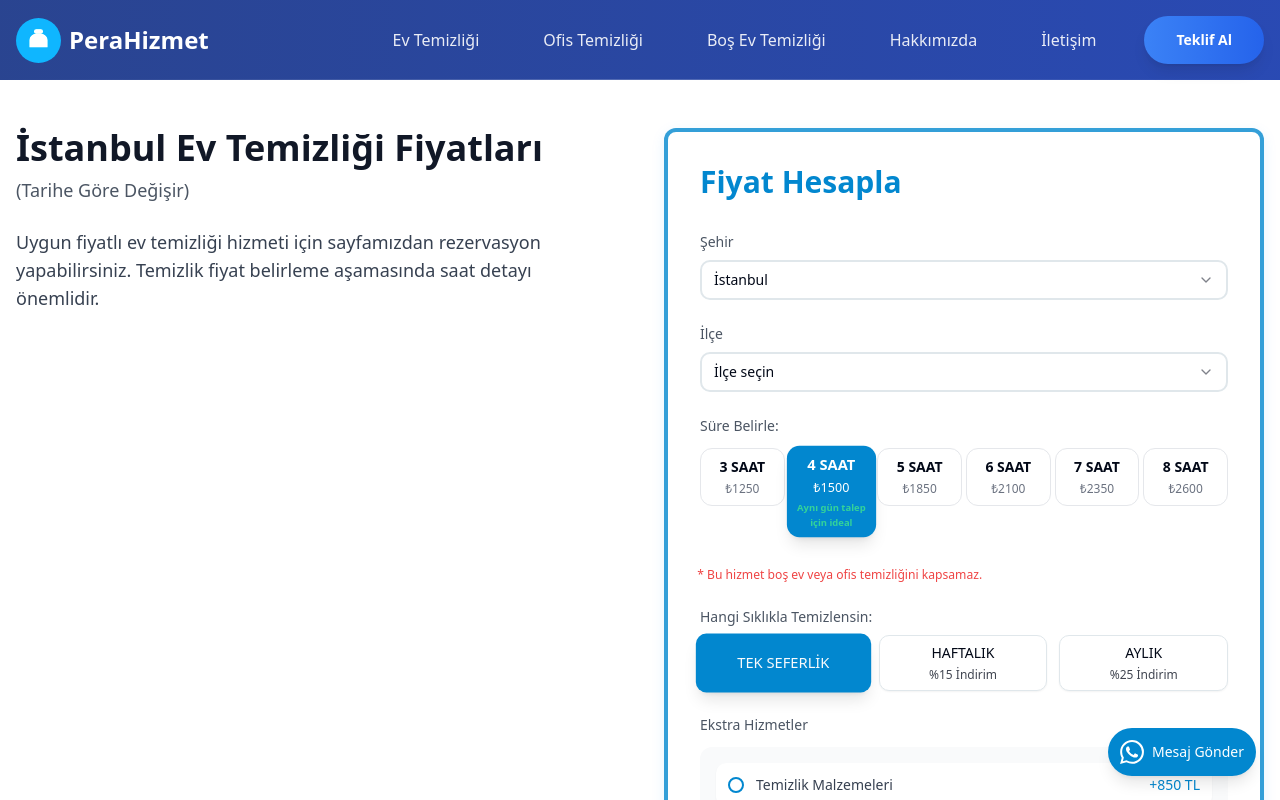
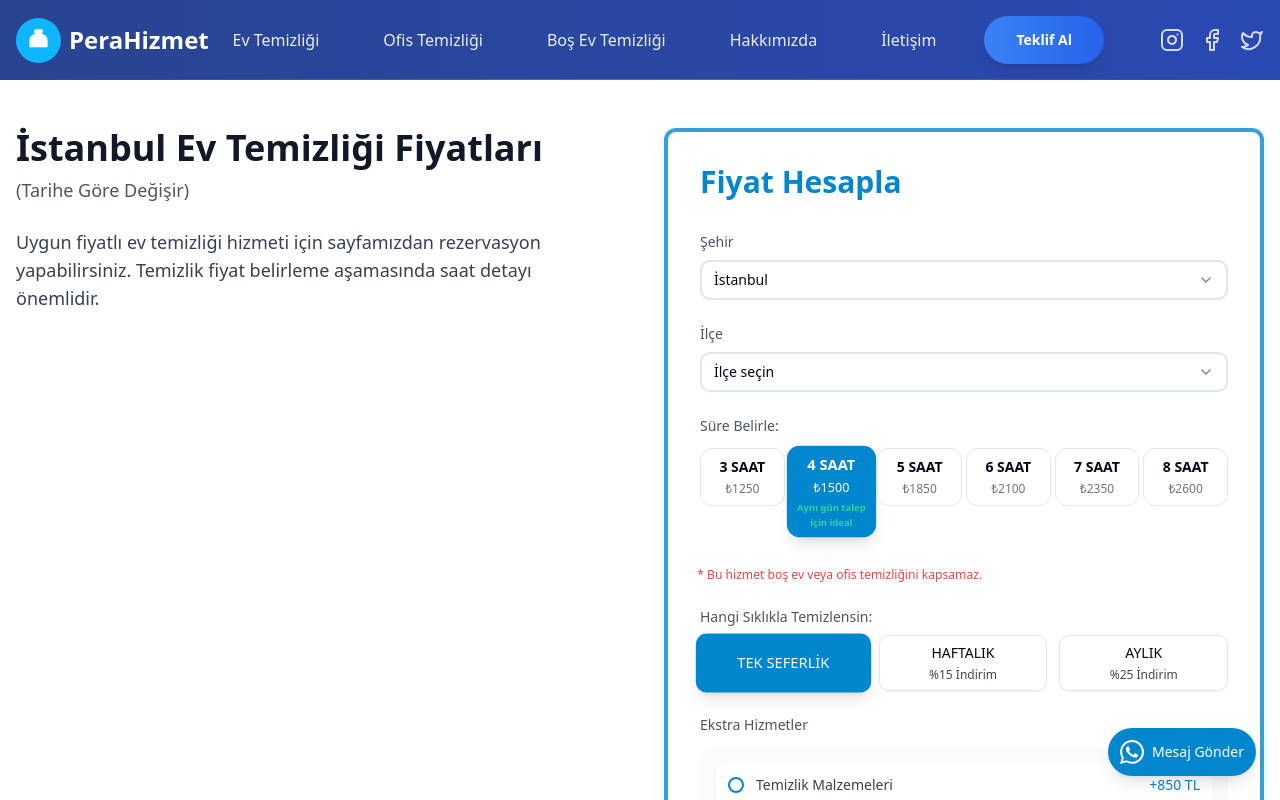
Before and after one commit to Abdullahgnan/peratemizlikhizmeti, a Next.js app in the folder frontend/: page /hizmetler/ev-temizligi in a window 1280 px wide. Shown: the top 800 px of the page. Built offline with nearby package versions, Linux system fonts and the light colour scheme.

Commit message:
header ve footer

```diff
--- a/frontend/src/app/page.tsx
+++ b/frontend/src/app/page.tsx
@@ -24,33 +24,6 @@ export default function Home() {
 
         {/* Tüm içeriği z-index ile öne çıkaralım */}
         <div className="relative z-10">
-          {/* Header */}
-          <header className="fixed w-full bg-white/80 backdrop-blur-sm z-50 border-b">
-            <div className="container mx-auto px-4 py-3 flex items-center justify-between">
-              <div className="flex items-center gap-2">
-                <Image
-                  src="/logo.svg"
-                  alt="PeraHizmet Logo"
-                  width={40}
-                  height={40}
-                  className="animate-fade-in"
-                />
-                <span className="text-2xl font-bold text-primary">PeraHizmet</span>
-              </div>
-
-              <nav className="hidden md:flex items-center gap-6">
-                <Link href="/hizmetler/ev-temizligi" className="hover:text-primary transition-colors">Ev Temizliği</Link>
-                <Link href="/hizmetler/ofis-temizligi" className="hover:text-primary transition-colors">Ofis Temizliği</Link>
-                <Link href="/hizmetler/bos-ev-temizligi" className="hover:text-primary transition-colors">Boş Ev Temizliği</Link>
-                <Link href="/hakkimizda" className="hover:text-primary transition-colors">Hakkımızda</Link>
-                <Link href="/iletisim" className="hover:text-primary transition-colors">İletişim</Link>
-                <Button asChild>
-                  <Link href="/iletisim">Teklif Al</Link>
-                </Button>
-              </nav>
-            </div>
-          </header>
-
           {/* Hero Section */}
           <section aria-label="Hero Bölümü" className="pt-32 pb-16 relative">
             <div className="container mx-auto px-4">
--- /dev/null
+++ b/frontend/src/components/layout/footer.tsx
@@ -0,0 +1,55 @@
+import Link from "next/link"
+import { Instagram, Facebook, Twitter } from "lucide-react"
+
+export function Footer() {
+  return (
+    <footer className="bg-gradient-to-r from-blue-900 to-blue-800 text-white">
+      {/* ... diğer footer içeriği ... */}
+
+      {/* Sosyal Medya Bölümü */}
+      <div className="border-t border-white/10 py-8 mt-12">
+        <div className="container mx-auto px-4">
+          <div className="flex flex-col md:flex-row justify-between items-center gap-6">
+            <div className="text-sm text-white/60">
+              © 2024 PeraHizmet. Tüm hakları saklıdır.
+            </div>
+
+            {/* Sosyal Medya İkonları */}
+            <div className="flex items-center gap-6">
+              <a
+                href="https://instagram.com/peratemizlikk"
+                target="_blank"
+                rel="noopener noreferrer"
+                className="text-white/80 hover:text-[#E4405F] hover:scale-110 transition-all duration-300
+                  bg-white/5 p-3 rounded-full hover:bg-white/10"
+                aria-label="Instagram'da Bizi Takip Edin"
+              >
+                <Instagram className="w-6 h-6" />
+              </a>
+              <a
+                href="https://facebook.com/peratemizlikk"
+                target="_blank"
+                rel="noopener noreferrer"
+                className="text-white/80 hover:text-[#1877F2] hover:scale-110 transition-all duration-300
+                  bg-white/5 p-3 rounded-full hover:bg-white/10"
+                aria-label="Facebook'ta Bizi Takip Edin"
+              >
+                <Facebook className="w-6 h-6" />
+              </a>
+              <a
+                href="https://twitter.com/peratemizlikk"
+                target="_blank"
+                rel="noopener noreferrer"
+                className="text-white/80 hover:text-[#1DA1F2] hover:scale-110 transition-all duration-300
+                  bg-white/5 p-3 rounded-full hover:bg-white/10"
+                aria-label="Twitter'da Bizi Takip Edin"
+              >
+                <Twitter className="w-6 h-6" />
+              </a>
+            </div>
+          </div>
+        </div>
+      </div>
+    </footer>
+  )
+}
--- a/frontend/src/components/layout/site-header.tsx
+++ b/frontend/src/components/layout/site-header.tsx
@@ -2,6 +2,7 @@ import * as React from "react"
 import { Button } from "@/components/ui/button"
 import Image from "next/image"
 import Link from "next/link"
+import { Instagram, Facebook, Twitter } from "lucide-react"
 
 export function SiteHeader() {
   return (
@@ -28,6 +29,8 @@ export function SiteHeader() {
             <span className="text-2xl font-bold text-white">PeraHizmet</span>
           </Link>
 
+          {/* Navigation ve Sosyal Medya */}
+          <div className="flex items-center gap-8">
             {/* Navigation */}
             <nav aria-label="Ana Menü" className="hidden md:flex items-center gap-8">
               {[
@@ -48,6 +51,7 @@ export function SiteHeader() {
                     group-hover:w-4/5 transition-all duration-300 -translate-x-1/2" />
                 </Link>
               ))}
+            </nav>
 
             {/* CTA Button */}
             <Button asChild className="bg-gradient-to-r from-blue-500 to-blue-600 hover:from-blue-600
@@ -55,7 +59,38 @@ export function SiteHeader() {
               transform hover:-translate-y-0.5 transition-all duration-300 font-semibold">
               <Link href="/iletisim">Teklif Al</Link>
             </Button>
-          </nav>
+
+            {/* Sosyal Medya İkonları */}
+            <div className="hidden md:flex items-center gap-4 ml-6">
+              <a
+                href="https://instagram.com/peratemizlikk"
+                target="_blank"
+                rel="noopener noreferrer"
+                className="text-white/80 hover:text-[#E4405F] hover:scale-110 transition-all duration-300"
+                aria-label="Instagram'da Bizi Takip Edin"
+              >
+                <Instagram className="w-6 h-6" />
+              </a>
+              <a
+                href="https://facebook.com/peratemizlikk"
+                target="_blank"
+                rel="noopener noreferrer"
+                className="text-white/80 hover:text-[#1877F2] hover:scale-110 transition-all duration-300"
+                aria-label="Facebook'ta Bizi Takip Edin"
+              >
+                <Facebook className="w-6 h-6" />
+              </a>
+              <a
+                href="https://twitter.com/peratemizlikk"
+                target="_blank"
+                rel="noopener noreferrer"
+                className="text-white/80 hover:text-[#1DA1F2] hover:scale-110 transition-all duration-300"
+                aria-label="Twitter'da Bizi Takip Edin"
+              >
+                <Twitter className="w-6 h-6" />
+              </a>
+            </div>
+          </div>
         </div>
       </div>
 
```
Lines whose indentation alone changed are shown as unchanged.
